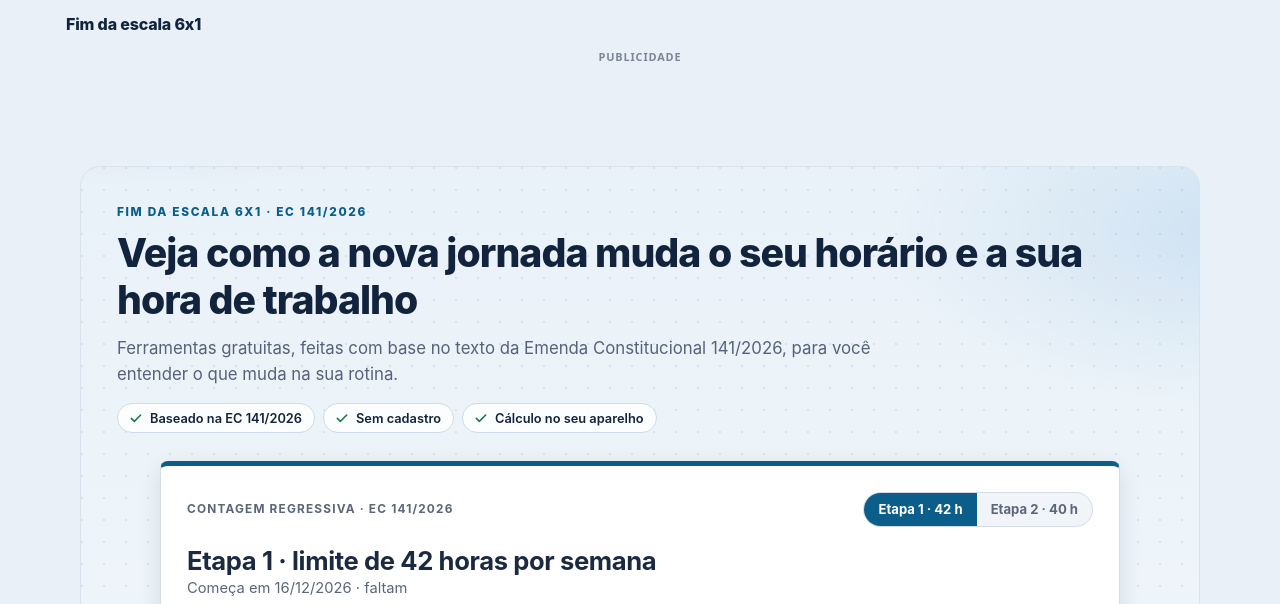
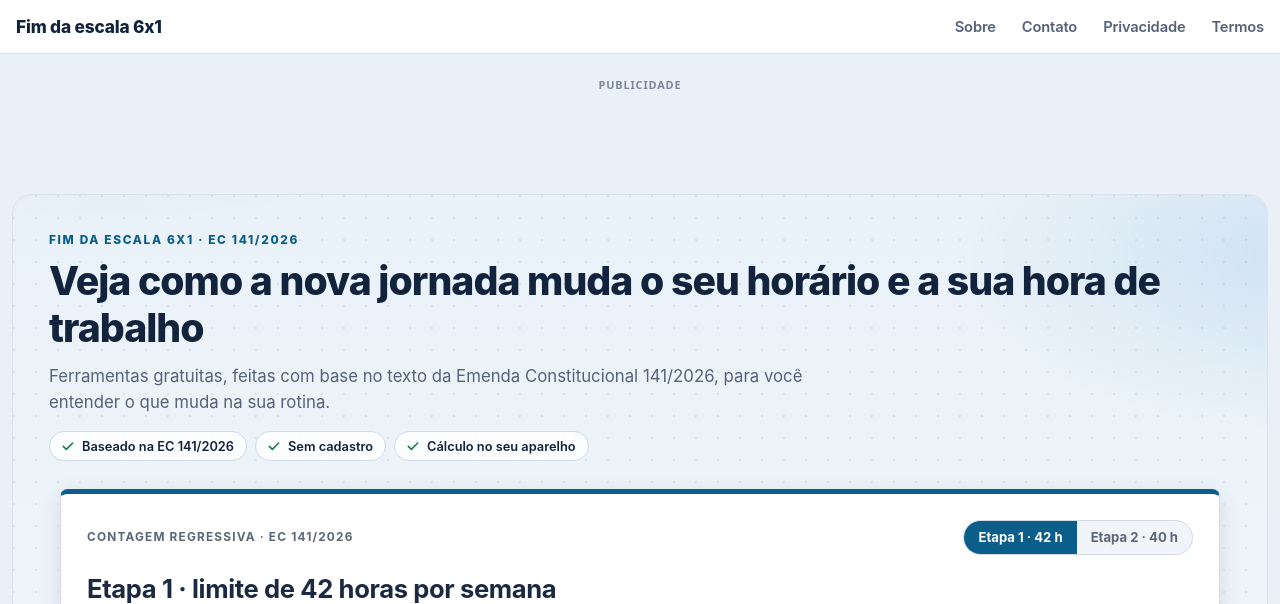
Before and after one commit to gthallys-droid/fim-da-escala-6x1, a plain HTML site: page index.html in a window 1280 px wide. Shown: the top 604 px of the page. Drawn offline with Linux system fonts and the light colour scheme.

Commit message:
Add files via upload

```diff
--- a/index.html
+++ b/index.html
@@ -32,7 +32,7 @@ footer a:hover{text-decoration:underline}
 </style>
 </head>
 <body>
-<div class="site-h"><a href="#">Fim da escala 6x1</a></div>
+<div class="site-h"><a href="#">Fim da escala 6x1</a><nav aria-label="Menu"><a href="#sobre">Sobre</a><a href="#contato">Contato</a><a href="#privacidade">Privacidade</a><a href="#termos">Termos</a></nav></div>
 <div class="wrap">
 <main id="home">
 <style>
@@ -84,15 +84,23 @@ footer a:hover{text-decoration:underline}
 #fim6 #cdw .seg button{position:relative;display:block;flex:0 1 auto;min-width:0;height:auto;margin:0;line-height:1.25;white-space:nowrap;text-shadow:none;text-indent:0;letter-spacing:0;padding:8px 14px;text-align:center}
 #fim6 #cdw .seg button::before,#fim6 #cdw .seg button::after{content:none!important;display:none!important}
 @media(max-width:400px){#fim6 #cdw .seg button{padding:8px 10px;font-size:.78rem}}
-/* ===== Desktop: aproveitar melhor a largura (celular não muda) ===== */
+/* ===== Desktop: layout largo e profissional (celular não muda) ===== */
 @media(min-width:900px){
-.wrap,.site-h,footer{max-width:1180px}
-#fim6{max-width:1120px}
-#fim6 #cdw,#fim6 #c6x1,#fim6 #c5x2{max-width:960px}
+:root{--W:1200px;--F:1160px;--C:1000px}
+.wrap{max-width:var(--W);padding-top:22px}
+#fim6{max-width:var(--F)}
+#fim6 #cdw,#fim6 #c6x1,#fim6 #c5x2{max-width:var(--C)}
 #fim6 .hs{max-width:72ch}
-.adslot{max-width:1120px}
+.adslot{max-width:var(--F)}
 .pg{max-width:860px;margin-left:auto;margin-right:auto}
+.site-h{max-width:none;display:flex;align-items:center;justify-content:space-between;background:#fff;border-bottom:1px solid #d9e3ee;padding:16px max(16px,calc((100% - var(--W))/2 + 12px));font-size:1.08rem}
+.site-h nav{display:flex;gap:26px;font-size:.92rem;font-weight:600}
+.site-h nav a{color:#55627a}.site-h nav a:hover{color:#0b5d8a}
+footer{max-width:none;margin-top:24px;background:#fff;border-top:1px solid #d9e3ee;padding-left:16px;padding-right:16px}
 }
+@media(min-width:1280px){:root{--W:1360px;--F:1320px;--C:1160px}}
+@media(min-width:1600px){:root{--W:1520px;--F:1480px;--C:1240px}}
+@media(max-width:899px){.site-h nav{display:none}}
 /* ===== Anúncios ===== */
 .adslot{width:100%;max-width:780px;margin:0 auto;min-height:100px;text-align:center;overflow:hidden}
 .adslot::before{content:"Publicidade";display:block;font:600 .68rem/1.6 system-ui,sans-serif;letter-spacing:.08em;text-transform:uppercase;color:#7b8798}
```
